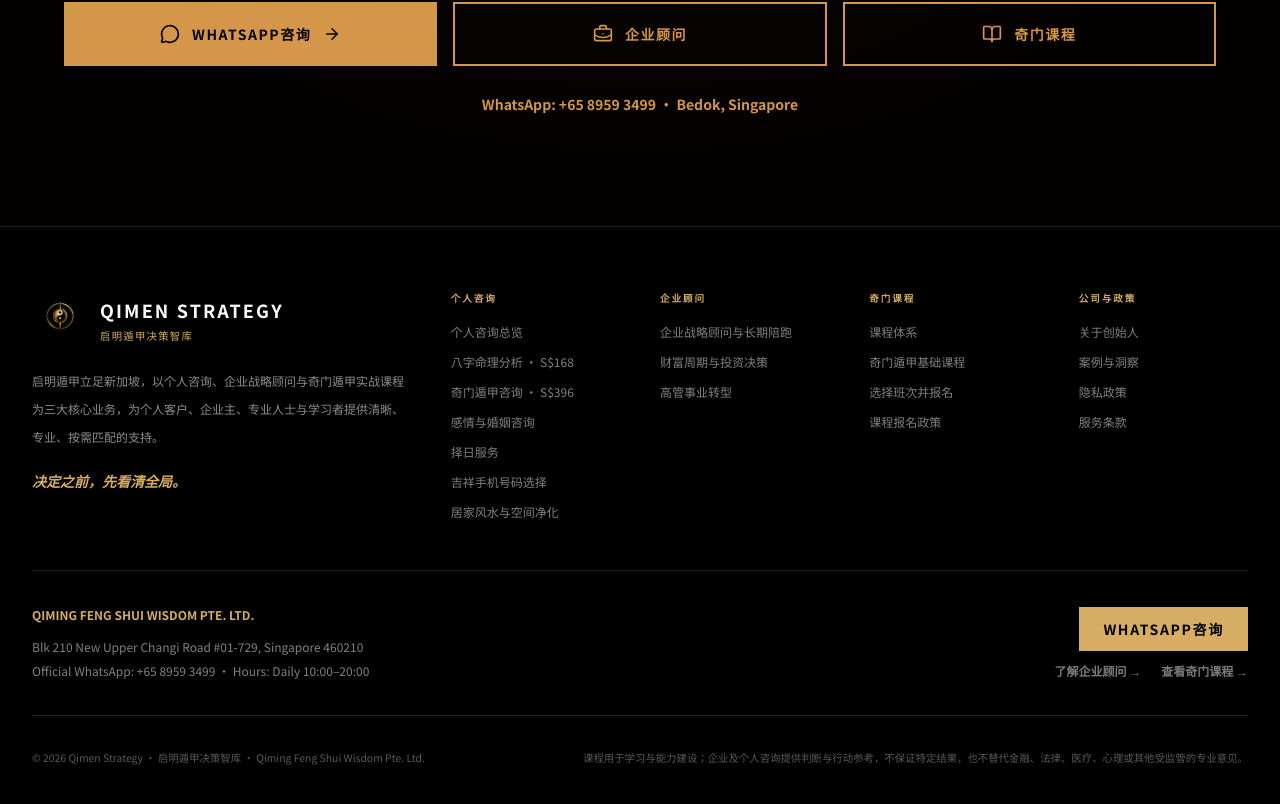
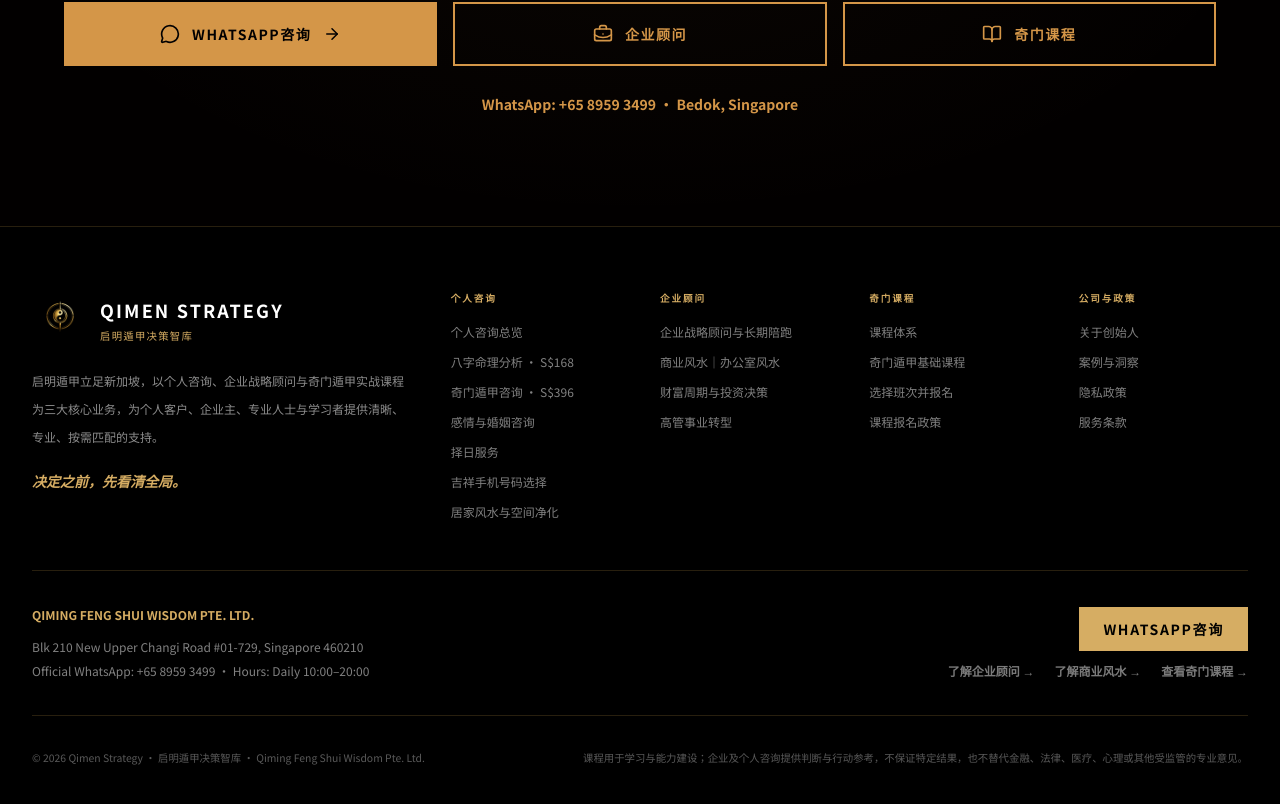
Before and after one commit to BODHIWONG/qmfeng-website, a Next.js app: page / in a window 1280 px wide. Shown: the part 7838-8642 px from the top of the page. Built offline with nearby package versions, Linux system fonts and the light colour scheme.

Commit message:
Add Commercial Feng Shui to footer business services

```diff
--- a/components/footer.tsx
+++ b/components/footer.tsx
@@ -18,6 +18,7 @@ const academyLinks = [
 
 const businessLinks = [
   { href: "/enterprise-strategic-advisory", zh: "企业战略顾问与长期陪跑", en: "Business Strategic Advisory" },
+  { href: "/commercial-feng-shui", zh: "商业风水｜办公室风水", en: "Commercial Feng Shui" },
   { href: "/founder-wealth-investment-advisory", zh: "财富周期与投资决策", en: "Wealth & Investment Decisions" },
   { href: "/executive-career-transition-advisory", zh: "高管事业转型", en: "Executive Career Transition" },
 ];
@@ -125,6 +126,9 @@ export default function Footer() {
               <Link href={localizeHref("/enterprise-strategic-advisory")} className="text-white/48 transition hover:text-[#d6ad63]">
                 {t("了解企业顾问 →", "Business Advisory →")}
               </Link>
+              <Link href={localizeHref("/commercial-feng-shui")} className="text-white/48 transition hover:text-[#d6ad63]">
+                {t("了解商业风水 →", "Commercial Feng Shui →")}
+              </Link>
               <Link href={localizeHref("/courses")} className="text-white/48 transition hover:text-[#d6ad63]">
                 {t("查看奇门课程 →", "Qi Men Courses →")}
               </Link>
```
